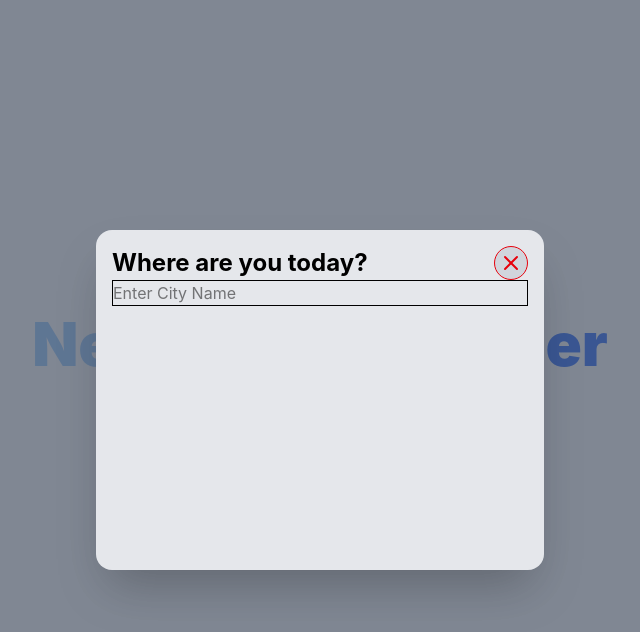
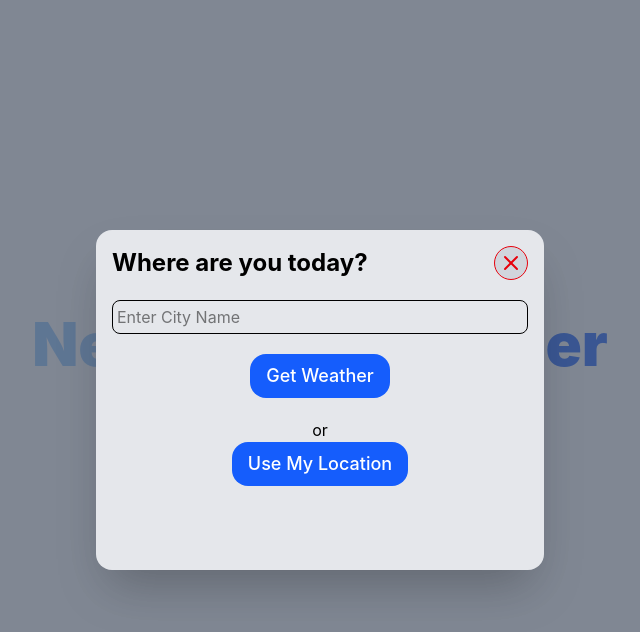
Before and after one commit to Hlamong55/Smart-Weather-Apps, a React (Vite) app: page / in a window 1280 px wide. Both pictures are taken after a click on the button "Check Weather". Shown: the top 632 px of the page, without its empty margins (320-960 px from the left). Built offline with nearby package versions, Linux system fonts and the light colour scheme.

Commit message:
Implement form handling in modal

```diff
--- a/src/components/LocationModal.jsx
+++ b/src/components/LocationModal.jsx
@@ -1,10 +1,18 @@
 import { X } from "lucide-react";
+import { useState } from "react";
 
 const LocationModal = ({ onClose }) => {
+  const [city, setCity] = useState("");
+
+  const handleSubmit = (e) => {
+    e.preventDefault();
+    const value = city.trim();
+    console.log(value);
+  };
+
   return (
     <div className="fixed inset-0 flex justify-center items-center bg-gray-600/70">
       <div className="h-85 w-md bg-gray-200 shadow-2xl rounded-2xl p-4">
-
         <div className="flex justify-between items-center">
           <h2 className="text-2xl font-bold">Where are you today?</h2>
 
@@ -16,15 +24,38 @@ const LocationModal = ({ onClose }) => {
           </button>
         </div>
 
-        <div>
-          <form>
+        <div className="py-5">
+          <form onSubmit={handleSubmit} className="space-y-5">
             <input
               placeholder="Enter City Name"
               type="text"
-              className="w-full border"
+              value={city}
+              onChange={(e) => setCity(e.target.value)}
+              className="w-full border p-1 rounded-lg"
             />
+
+            <div className=" flex justify-center">
+              <button
+                type="submit"
+                className="text-lg font-medium px-4 py-2 bg-blue-600 rounded-2xl text-white hover:scale-105 transition-all hover:bg-blue-800"
+              >
+                Get Weather
+              </button>
+            </div>
           </form>
         </div>
+
+        <div className="text-center">or</div>
+
+        <div className=" flex justify-center">
+          <button
+            type="button"
+            className="text-lg font-medium px-4 py-2 bg-blue-600 rounded-2xl text-white hover:scale-105 transition-all hover:bg-blue-800"
+          >
+            Use My Location
+          </button>
+        </div>
+
       </div>
     </div>
   );
```
